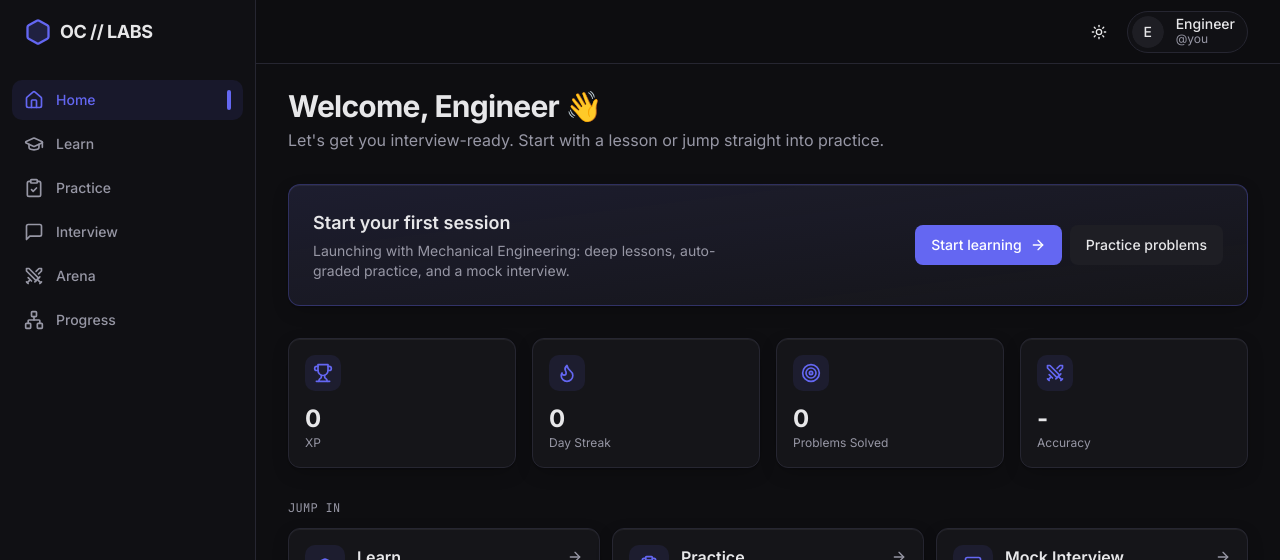
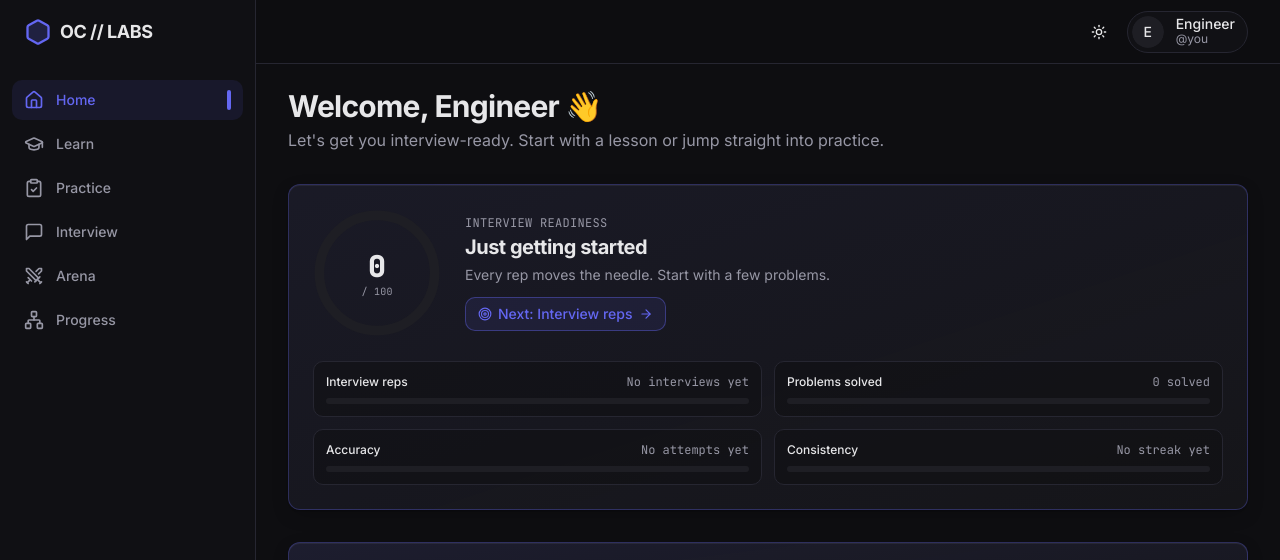
Before and after one commit to bryanafe1/stark-labs, a Next.js app: page /dashboard in a window 1280 px wide. Shown: the top 560 px of the page. Built offline with nearby package versions, Linux system fonts and the light colour scheme; no server answers; the database is empty; sample sign-in values are in the browser's storage.

Commit message:
Interview Readiness Score: outcome metric (0-100) from real activity — interview reps, problems solved, accuracy, consistency; animated gauge + level + component bars + weakest-lever next action, front and center on the dashboard

```diff
--- a/src/app/(dashboard)/dashboard/page.tsx
+++ b/src/app/(dashboard)/dashboard/page.tsx
@@ -10,6 +10,9 @@ import {
   CheckCircle2,
 } from "lucide-react";
 import { getDashboard } from "@/features/dashboard/get-dashboard";
+import { getCurrentUserId } from "@/lib/auth";
+import { getReadiness } from "@/lib/readiness";
+import { ReadinessCard } from "@/components/dashboard/readiness-card";
 import { StatCard } from "@/components/dashboard/stat-card";
 import { Card } from "@/components/ui/card";
 import { Button } from "@/components/ui/button";
@@ -32,6 +35,8 @@ export default async function HomePage({
   searchParams: { upgraded?: string; voice?: string };
 }) {
   const data = await getDashboard();
+  const userId = await getCurrentUserId();
+  const readiness = userId ? await getReadiness(userId) : null;
   const first = (data.user.displayName || "there").split(" ")[0];
   const started = data.disciplines.some((d) => d.masteredNodes > 0);
   const topDisciplines = [...data.disciplines]
@@ -61,6 +66,8 @@ export default async function HomePage({
             : "Let's get you interview-ready. Start with a lesson or jump straight into practice."}
         </p>
       </div>
+
+      {readiness && <ReadinessCard readiness={readiness} />}
 
       {/* Primary call-to-action band */}
       <Card className="overflow-hidden border-primary/30 bg-gradient-to-br from-primary/10 to-transparent">
--- /dev/null
+++ b/src/components/dashboard/readiness-card.tsx
@@ -0,0 +1,103 @@
+"use client";
+
+import { useEffect, useState } from "react";
+import Link from "next/link";
+import { ArrowRight, Target } from "lucide-react";
+import { Card } from "@/components/ui/card";
+import { cn } from "@/lib/utils";
+import type { Readiness } from "@/lib/readiness";
+
+export function ReadinessCard({ readiness }: { readiness: Readiness }) {
+  const [shown, setShown] = useState(0);
+  const [mounted, setMounted] = useState(false);
+
+  useEffect(() => {
+    setMounted(true);
+    let raf = 0;
+    const start = performance.now();
+    const dur = 1100;
+    const tick = (now: number) => {
+      const p = Math.min(1, (now - start) / dur);
+      const eased = 1 - Math.pow(1 - p, 3);
+      setShown(Math.round(readiness.score * eased));
+      if (p < 1) raf = requestAnimationFrame(tick);
+    };
+    raf = requestAnimationFrame(tick);
+    return () => cancelAnimationFrame(raf);
+  }, [readiness.score]);
+
+  const R = 54;
+  const C = 2 * Math.PI * R;
+  const offset = C * (1 - shown / 100);
+  const ready = readiness.score >= 70;
+  const arc = ready ? "hsl(var(--success))" : "hsl(var(--primary))";
+
+  return (
+    <Card className="overflow-hidden border-primary/30 bg-gradient-to-br from-primary/[0.06] to-transparent p-5 sm:p-6">
+      <div className="flex flex-col items-center gap-6 sm:flex-row">
+        {/* Gauge */}
+        <div className="relative flex size-32 shrink-0 items-center justify-center">
+          <svg viewBox="0 0 120 120" className="size-32 -rotate-90">
+            <circle cx="60" cy="60" r={R} fill="none" strokeWidth="9" style={{ stroke: "hsl(var(--secondary))" }} />
+            <circle
+              cx="60"
+              cy="60"
+              r={R}
+              fill="none"
+              strokeWidth="9"
+              strokeLinecap="round"
+              style={{ stroke: arc, strokeDasharray: C, strokeDashoffset: offset }}
+            />
+          </svg>
+          <div className="absolute inset-0 flex flex-col items-center justify-center">
+            <span className={cn("font-mono text-3xl font-black tabular-nums", ready && "text-success")}>
+              {shown}
+            </span>
+            <span className="font-mono text-[10px] uppercase tracking-wide text-muted-foreground">/ 100</span>
+          </div>
+        </div>
+
+        {/* Level + next action */}
+        <div className="min-w-0 flex-1 text-center sm:text-left">
+          <p className="font-mono text-xs uppercase tracking-wide text-muted-foreground">
+            Interview readiness
+          </p>
+          <p className={cn("mt-0.5 text-xl font-bold tracking-tight", ready && "text-success")}>
+            {readiness.level.label}
+          </p>
+          <p className="mt-1 text-sm text-muted-foreground">{readiness.level.blurb}</p>
+          <Link
+            href={readiness.topAction.href}
+            className="mt-3 inline-flex items-center gap-1.5 rounded-lg border border-primary/40 bg-primary/10 px-3 py-1.5 text-sm font-medium text-primary transition-colors hover:bg-primary/15"
+          >
+            <Target className="size-3.5" />
+            Next: {readiness.topAction.label}
+            <ArrowRight className="size-3.5" />
+          </Link>
+        </div>
+      </div>
+
+      {/* Component bars — click any to go improve it */}
+      <div className="mt-6 grid gap-3 sm:grid-cols-2">
+        {readiness.components.map((c) => (
+          <Link
+            key={c.key}
+            href={c.href}
+            className="group rounded-lg border border-border bg-background/50 p-3 transition-colors hover:border-primary/30"
+          >
+            <div className="flex items-center justify-between text-xs">
+              <span className="font-medium">{c.label}</span>
+              <span className="font-mono text-muted-foreground">{c.summary}</span>
+            </div>
+            <div className="mt-2 h-1.5 w-full overflow-hidden rounded-full bg-secondary">
+              <div
+                className="h-full rounded-full bg-primary transition-[width] duration-700 ease-out"
+                style={{ width: `${mounted ? c.value : 0}%` }}
+              />
+            </div>
+          </Link>
+        ))}
+      </div>
+    </Card>
+  );
+}
--- /dev/null
+++ b/src/lib/readiness.ts
@@ -0,0 +1,103 @@
+import "server-only";
+import { prisma } from "@/lib/prisma";
+import { getUserProgress } from "@/lib/user-stats";
+
+// ---------------------------------------------------------------------------
+//  Interview Readiness Score — one outcome number (0–100) that answers "how
+//  ready am I for a real interview?", built from real activity. Every point is
+//  earnable, and the weakest component is always surfaced as the next action.
+// ---------------------------------------------------------------------------
+
+const clamp01 = (x: number) => Math.max(0, Math.min(1, x));
+
+const TARGET_SOLVED = 30; // problems solved that reads as "interview-deep"
+const TARGET_REPS = 6; // mock/voice interviews rehearsed
+const TARGET_STREAK = 7; // days of consistent practice
+
+export interface ReadinessComponent {
+  key: string;
+  label: string;
+  value: number; // 0–100
+  summary: string; // e.g. "12 solved"
+  hint: string; // how to raise it
+  href: string;
+}
+
+export interface Readiness {
+  score: number; // 0–100
+  level: { label: string; blurb: string };
+  components: ReadinessComponent[];
+  topAction: { label: string; message: string; href: string };
+}
+
+function levelFor(score: number): { label: string; blurb: string } {
+  if (score >= 85) return { label: "Sharp", blurb: "You're interview-sharp. Go get the offer." };
+  if (score >= 70)
+    return { label: "Interview-ready", blurb: "You'd hold your own on a real panel — keep the edge." };
+  if (score >= 50)
+    return { label: "Getting ready", blurb: "The fundamentals are landing. Push your reps and accuracy." };
+  if (score >= 25)
+    return { label: "Building up", blurb: "Good momentum. Cover more topics and rehearse out loud." };
+  return { label: "Just getting started", blurb: "Every rep moves the needle. Start with a few problems." };
+}
+
+export async function getReadiness(userId: string): Promise<Readiness> {
+  const [prog, voiceReps, gradedReps] = await Promise.all([
+    getUserProgress(userId),
+    prisma.interviewSession.count({ where: { userId, refunded: false } }),
+    prisma.submission.count({ where: { userId, llmModel: { not: null } } }),
+  ]);
+
+  const reps = voiceReps + gradedReps;
+  const depth = clamp01(prog.totalSolved / TARGET_SOLVED) * 100;
+  // Accuracy only counts once there's enough volume to be meaningful.
+  const accuracy =
+    prog.totalAttempts >= 10 ? prog.accuracyPct : Math.round(prog.accuracyPct * (prog.totalAttempts / 10));
+  const repsScore = clamp01(reps / TARGET_REPS) * 100;
+  const consistency = clamp01(prog.streakDays / TARGET_STREAK) * 100;
+
+  const components: ReadinessComponent[] = [
+    {
+      key: "reps",
+      label: "Interview reps",
+      value: Math.round(repsScore),
+      summary: reps ? `${reps} mock & voice session${reps === 1 ? "" : "s"}` : "No interviews yet",
+      hint: "Rehearse with the AI interviewer and voice sim — the closest thing to the real panel.",
+      href: "/interview",
+    },
+    {
+      key: "depth",
+      label: "Problems solved",
+      value: Math.round(depth),
+      summary: `${prog.totalSolved} solved`,
+      hint: "Work through interview-grade problems across topics.",
+      href: "/practice",
+    },
+    {
+      key: "accuracy",
+      label: "Accuracy",
+      value: Math.round(accuracy),
+      summary: prog.totalAttempts ? `${prog.accuracyPct}% correct` : "No attempts yet",
+      hint: "Get more answers right on the first try — that's what interviewers watch.",
+      href: "/practice",
+    },
+    {
+      key: "consistency",
+      label: "Consistency",
+      value: Math.round(consistency),
+      summary: prog.streakDays ? `${prog.streakDays}-day streak` : "No streak yet",
+      hint: "Practice a little every day — sharpness compounds.",
+      href: "/practice",
+    },
+  ];
+
+  const score = Math.round(repsScore * 0.3 + depth * 0.3 + accuracy * 0.25 + consistency * 0.15);
+  const weakest = [...components].sort((a, b) => a.value - b.value)[0]!;
+
+  return {
+    score,
+    level: levelFor(score),
+    components,
+    topAction: { label: weakest.label, message: weakest.hint, href: weakest.href },
+  };
+}
```
